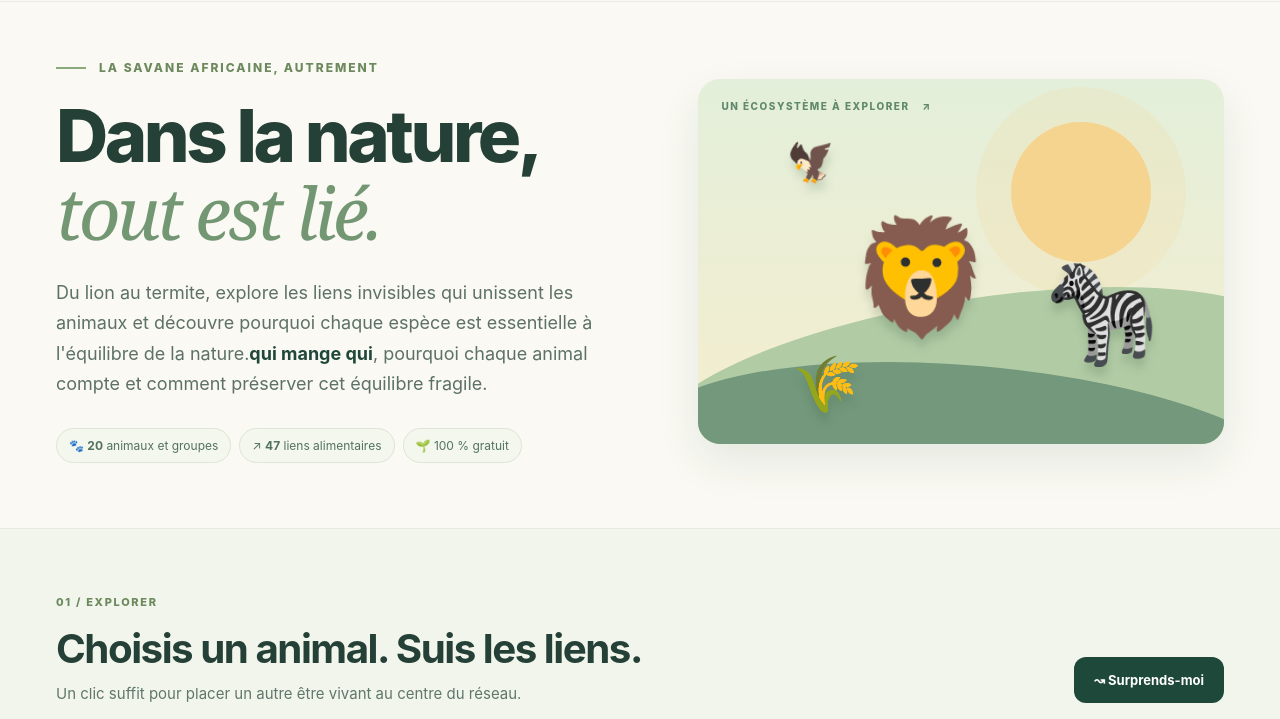
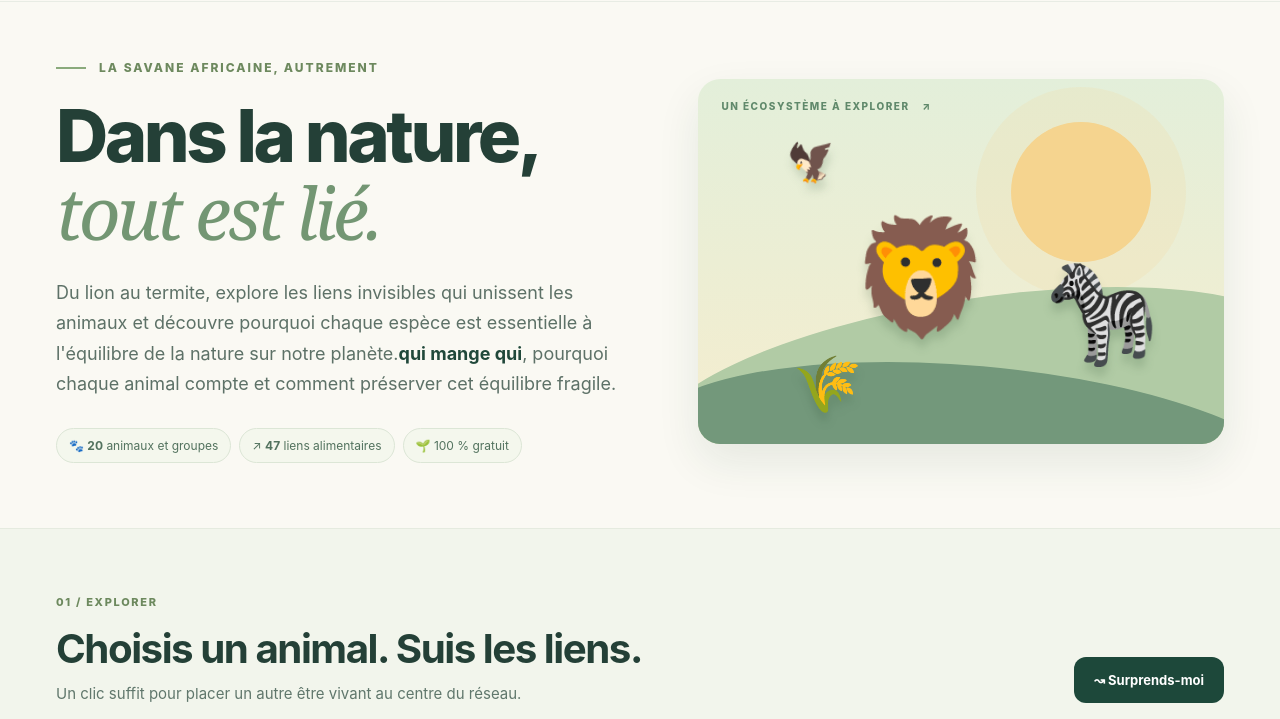
Before and after one commit to clementnowak/Reseau-vivant, a plain HTML site: page index.html in a window 1280 px wide. Shown: the part 81-800 px from the top of the page. Drawn offline with Linux system fonts and the light colour scheme.

Commit message:
Update index.html
Amélioration texte d'intro #2

```diff
--- a/index.html
+++ b/index.html
@@ -24,7 +24,7 @@
       <div class="intro-copy">
         <p class="eyebrow"><span class="eyebrow-line"></span> LA SAVANE AFRICAINE, AUTREMENT</p>
         <h1>Dans la nature,<br> <em>tout est lié.</em></h1>
-        <p class="intro-subtitle">Du lion au termite, explore les liens invisibles qui unissent les animaux et découvre pourquoi chaque espèce est essentielle à l'équilibre de la nature.<strong>qui mange qui</strong>, pourquoi chaque animal compte et comment préserver cet équilibre fragile.</p>
+        <p class="intro-subtitle">Du lion au termite, explore les liens invisibles qui unissent les animaux et découvre pourquoi chaque espèce est essentielle à l'équilibre de la nature sur notre planète.<strong>qui mange qui</strong>, pourquoi chaque animal compte et comment préserver cet équilibre fragile.</p>
         <div class="intro-pills"><span>🐾 <strong id="animalCount">20</strong> animaux et groupes</span><span>↗ <strong id="linkCount">50</strong> liens alimentaires</span><span>🌱 100 % gratuit</span></div>
       </div>
       <div class="hero-art" aria-hidden="true">
```
